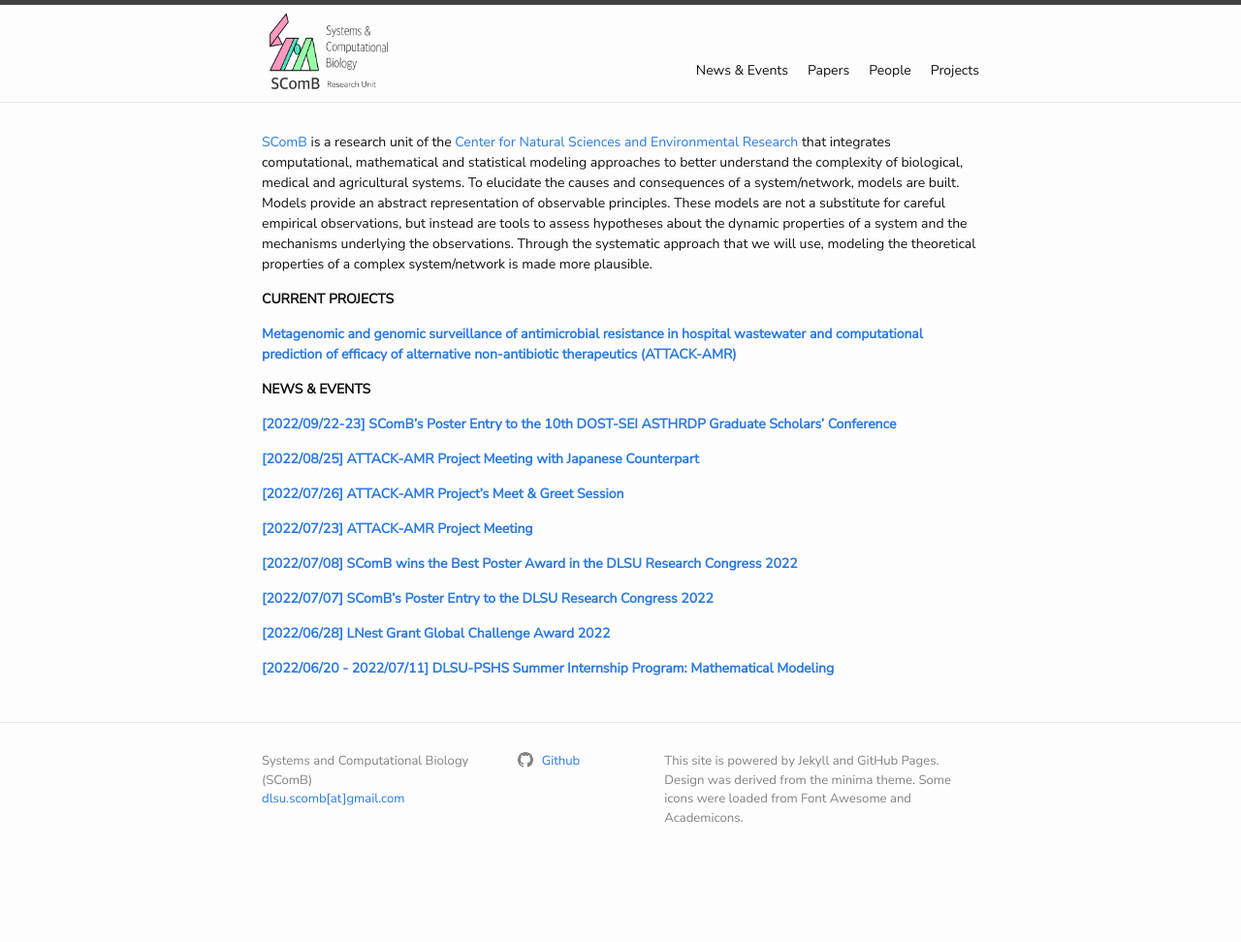
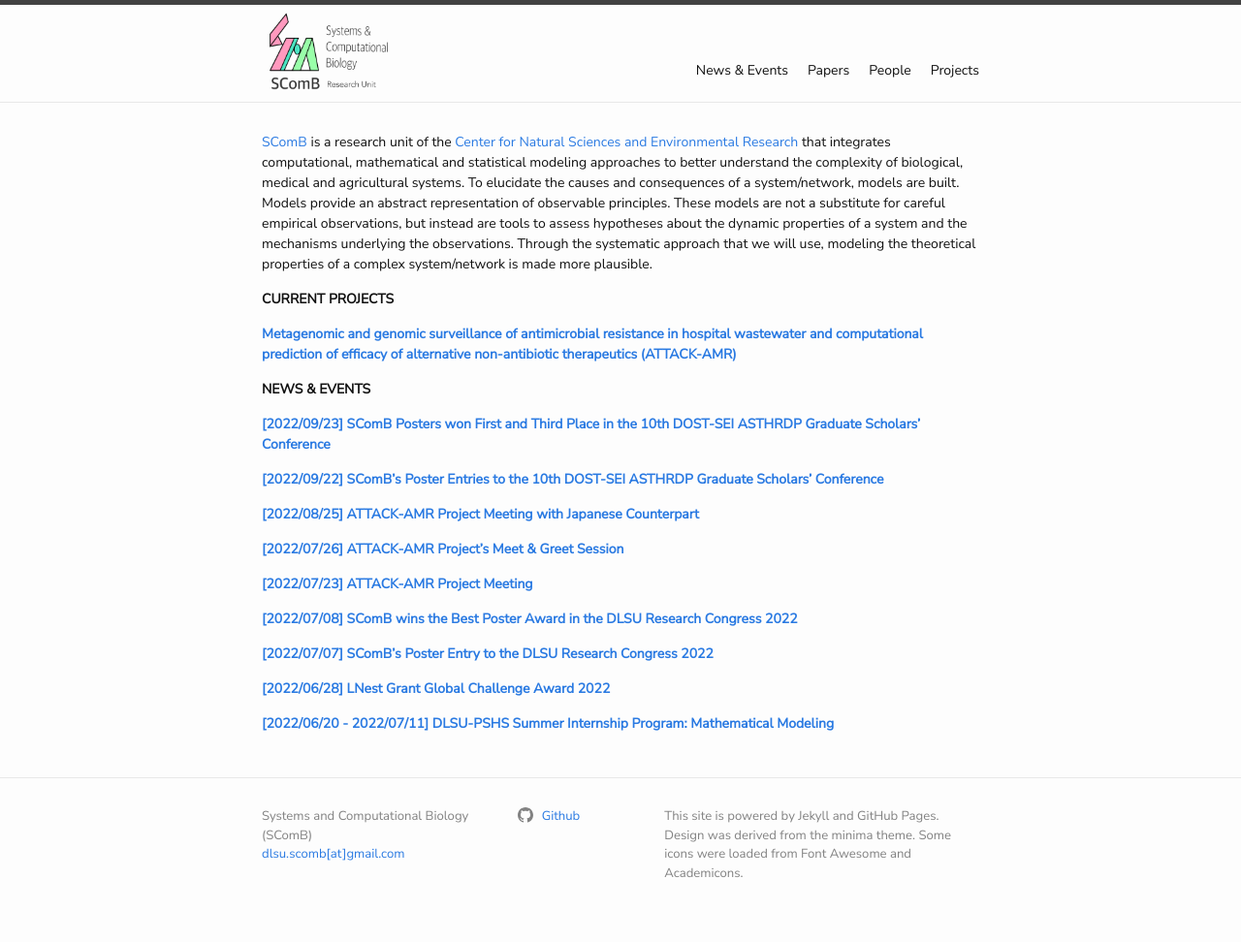
Before and after one commit to dlsu-scomb/dlsu-scomb.github.io, a Jekyll site: the page built from index.md, in a window 1280 px wide. Shown: the whole page at 97% size. Built offline with Jekyll 4.4.1, drawn with Linux system fonts in a browser that asks for light colours; nearby versions of some CDN libraries; a style sheet for code colours, icons or effects is not loaded; before the commit the page ends 915 px from its top, so only the background shows below that.

Commit message:
Added DOST poster win and Feeroz Yusoph as RA

```diff
--- a/index.md
+++ b/index.md
@@ -12,7 +12,9 @@ layout: home
 
 **NEWS & EVENTS**
 
-[**[2022/09/22-23] SComB's Poster Entry to the 10th DOST-SEI ASTHRDP Graduate Scholars' Conference**](/events/#dost)
+[**[2022/09/23] SComB Posters won First and Third Place in the 10th DOST-SEI ASTHRDP Graduate Scholars' Conference**](/events/#dost2)
+
+[**[2022/09/22] SComB's Poster Entries to the 10th DOST-SEI ASTHRDP Graduate Scholars' Conference**](/events/#dost1)
 
 [**[2022/08/25] ATTACK-AMR Project Meeting with Japanese Counterpart**](/events/#meeting2)
 
```
Also changed, not shown: events.md (+14 -3 lines), people.md (+2 -0 lines), assets/dost.png (deleted), 4 other files.
